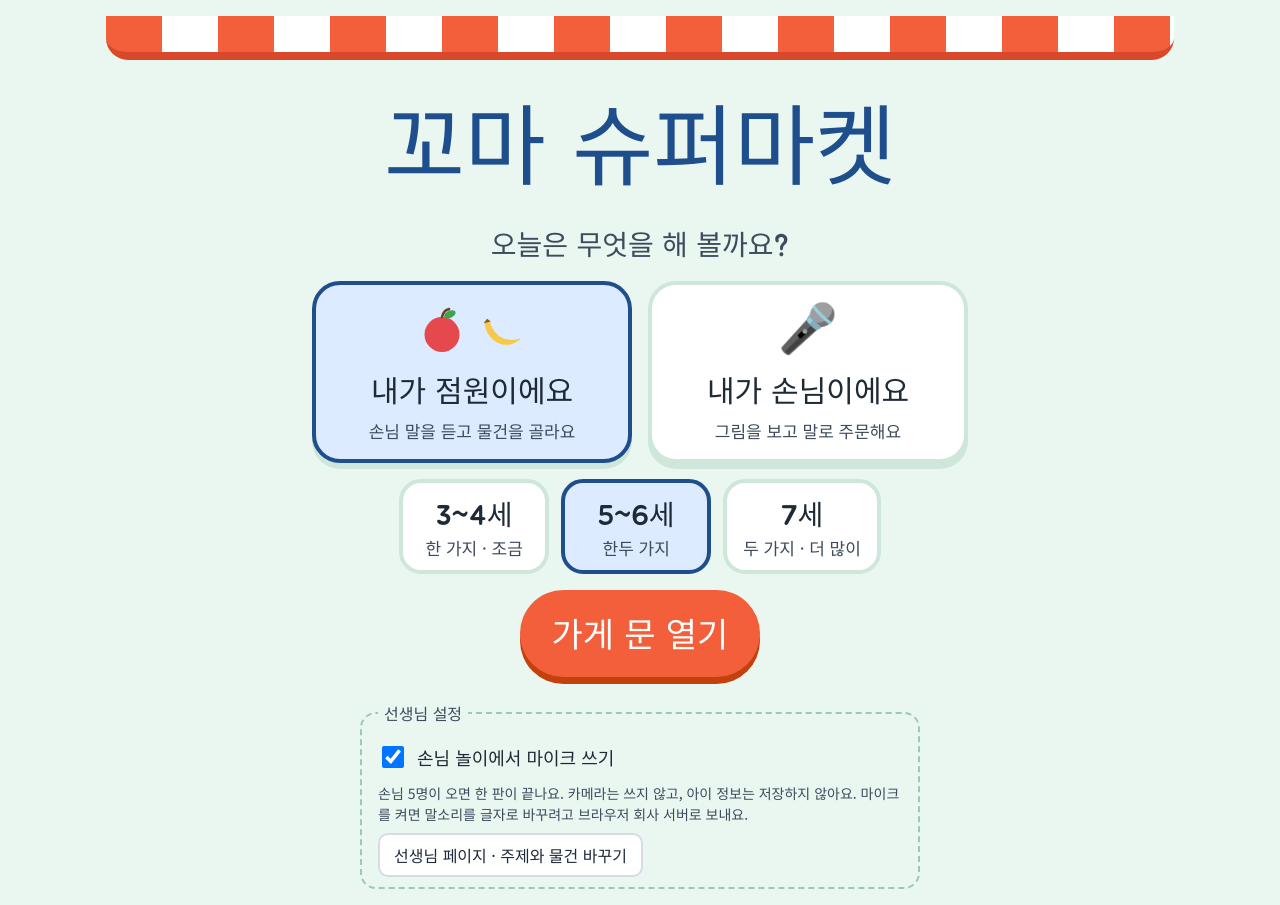
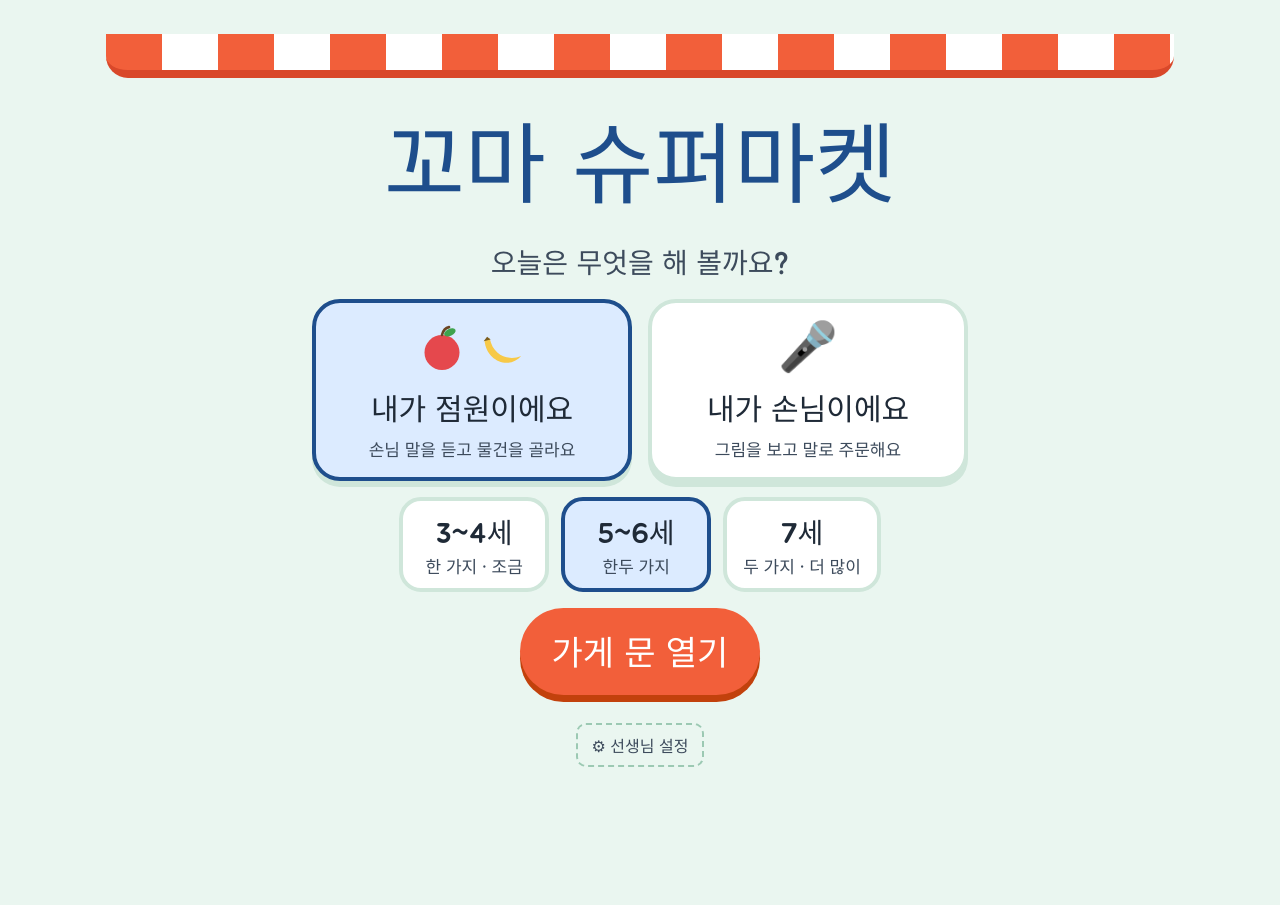
Before and after one commit to dohee12/kids-shop, a React (Vite) app: page / in a window 1280 px wide. After the commit the page ends 800 px from the top, so only its background shows below. Built offline with nearby package versions, Linux system fonts and the light colour scheme.

Commit message:
feat(kids-shop): 첫 화면 선생님 설정을 버튼 하나로 — 마이크 켜기/끄기는 선생님 페이지 '놀이 설정'으로 옮기고 저장
Co-Authored-By: Claude Opus 5.5 <noreply@anthropic.com>

```diff
--- a/src/App.tsx
+++ b/src/App.tsx
@@ -18,9 +18,9 @@ export default function App({ rng = Math.random, recognizer = browserRecognizer
   const active = preview ?? store;
   const shop = active.shops.find(s => s.id === active.current) ?? active.shops[0];
   const rounds = shop.rounds;
+  const micOn = active.micOn;
   const [mode, setMode] = useState<Mode>('clerk');
   const [age, setAge] = useState<Age>('5');
-  const [micOn, setMicOn] = useState(true);
   // 마이크 안내는 한 번 켜질 때까지 보여 줍니다. 저장하지 않으므로 새로 열면 다시 묻습니다.
   const [micAgreed, setMicAgreed] = useState(false);
   const [screen, setScreen] = useState<Screen>('start');
@@ -70,7 +70,7 @@ export default function App({ rng = Math.random, recognizer = browserRecognizer
           <button type="button" className="t-btn primary" onClick={() => setScreen('teacher')}>선생님 페이지로 돌아가기</button>
         </div>
       )}
-      <Start shop={shop} mode={mode} setMode={setMode} age={age} setAge={setAge} micOn={micOn} setMicOn={setMicOn}
+      <Start shop={shop} mode={mode} setMode={setMode} age={age} setAge={setAge}
         onStart={() => start()} onTeacher={() => setScreen(preview ? 'teacher' : 'gate')} />
     </>
   );
@@ -307,7 +307,7 @@ function CustomerPlay({ top, shop, order, age, last, onNext, recognizer, micOn,
                   ? <button type="button" className="mic on" onClick={stop}><span className="mic-dot" aria-hidden="true" />듣고 있어요…<small>다 말했으면 눌러요</small></button>
                   : <button type="button" className="mic" onClick={() => listen()} disabled={solved}>🎤 눌러서 말하기</button>
               ) : (
-                <p className="no-mic">{micOn ? '이 브라우저는 말을 알아듣지 못해요. Chrome이나 Edge로 열어 주세요.' : '마이크가 꺼져 있어요.'} 아이가 말하면 선생님이 듣고 아래 버튼을 눌러 주세요.</p>
+                <p className="no-mic">{micOn ? '이 브라우저는 말을 알아듣지 못해요. Chrome이나 Edge로 열어 주세요.' : '선생님 설정에서 마이크가 꺼져 있어요.'} 아이가 말하면 선생님이 듣고 아래 버튼을 눌러 주세요.</p>
               )}
               {heard && <p className="heard">내가 한 말: <q>{heard}</q></p>}
             </div>
@@ -324,8 +324,8 @@ function CustomerPlay({ top, shop, order, age, last, onNext, recognizer, micOn,
 
 // ── 첫 화면, 끝 화면 ──
 
-function Start({ shop, mode, setMode, age, setAge, micOn, setMicOn, onStart, onTeacher }: {
-  shop: Shop; mode: Mode; setMode: (m: Mode) => void; age: Age; setAge: (a: Age) => void; micOn: boolean; setMicOn: (v: boolean) => void;
+function Start({ shop, mode, setMode, age, setAge, onStart, onTeacher }: {
+  shop: Shop; mode: Mode; setMode: (m: Mode) => void; age: Age; setAge: (a: Age) => void;
   onStart: () => void; onTeacher: () => void;
 }) {
   const art = shownItems(shop).slice(0, 2);
@@ -354,12 +354,7 @@ function Start({ shop, mode, setMode, age, setAge, micOn, setMicOn, onStart, onT
         ))}
       </div>
       <button type="button" className="big go" onClick={onStart}>가게 문 열기</button>
-      <fieldset className="teacher">
-        <legend>선생님 설정</legend>
-        <label><input type="checkbox" checked={micOn} onChange={e => setMicOn(e.target.checked)} /> 손님 놀이에서 마이크 쓰기</label>
-        <p className="note">손님 {shop.rounds}명이 오면 한 판이 끝나요. 카메라는 쓰지 않고, 아이 정보는 저장하지 않아요. 마이크를 켜면 말소리를 글자로 바꾸려고 브라우저 회사 서버로 보내요.</p>
-        <button type="button" className="t-btn" onClick={onTeacher}>선생님 페이지 · 주제와 물건 바꾸기</button>
-      </fieldset>
+      <button type="button" className="t-btn teacher-entry" onClick={onTeacher}>⚙ 선생님 설정</button>
     </main>
   );
 }
--- a/src/Teacher.tsx
+++ b/src/Teacher.tsx
@@ -47,13 +47,14 @@ const tidy = (shops: Shop[]): Shop[] => shops.map(s => ({
 export default function Teacher({ store, draft: start, onSave, onClose, onPreview }: Props) {
   const [shops, setShops] = useState<Shop[]>(() => copy((start ?? store).shops));
   const [current, setCurrent] = useState((start ?? store).current);
+  const [micOn, setMicOn] = useState((start ?? store).micOn);
   const [note, setNote] = useState('');
   const [picFor, setPicFor] = useState<string | null>(null);
   const [paste, setPaste] = useState('');
   const fileRef = useRef<HTMLInputElement>(null);
 
   const shop = shops.find(s => s.id === current) ?? shops[0];
-  const draft = (): Store => ({ current: shop.id, shops: tidy(shops) });
+  const draft = (): Store => ({ current: shop.id, micOn, shops: tidy(shops) });
   const dirty = JSON.stringify(draft()) !== JSON.stringify(store);
   const problems = shops.flatMap(s => checkShop(s).map(p => (s.id === shop.id ? p : `「${s.name}」 ${p}`)));
   const stop = blocking(problems);
@@ -172,6 +173,15 @@ export default function Teacher({ store, draft: start, onSave, onClose, onPrevie
           <ul>{problems.map(p => <li key={p}>{p}</li>)}</ul>
         </div>
       )}
+
+      <section className="t-card" aria-labelledby="t-play">
+        <h2 id="t-play">놀이 설정 <small>모든 주제에 똑같이 쓰여요</small></h2>
+        <label className="t-check big-check">
+          <input type="checkbox" checked={micOn} onChange={e => { setMicOn(e.target.checked); setNote(''); }} />
+          손님 놀이에서 마이크 쓰기
+        </label>
+        <p className="t-help">마이크를 켜면 말소리를 글자로 바꾸려고 브라우저 회사 서버(Google·Microsoft)로 소리가 보내져요. 이 앱은 소리와 글자를 저장하지 않아요. 끄면 아이가 말하고 선생님이 듣고 "선생님: 잘 말했어요"를 눌러 진행해요. 카메라는 쓰지 않아요.</p>
+      </section>
 
       <section className="t-card" aria-labelledby="t-themes">
         <h2 id="t-themes">놀이 주제 <small>누른 주제로 아이들이 놀아요</small></h2>
--- a/src/shop.ts
+++ b/src/shop.ts
@@ -7,10 +7,11 @@ import { BUILTIN, PIC_BY_NAME } from './themes';
 export const STORE_KEY = 'kids-shop:v1';
 export const LIMITS = { items: 40, aisles: 3, name: 20, greeting: 80, aliases: 8, photo: 200_000 } as const;
 
-export type Store = { current: string; shops: Shop[] };
+/** micOn: 손님 놀이에서 마이크 쓰기 (선생님 설정) */
+export type Store = { current: string; micOn: boolean; shops: Shop[] };
 
 const copy = <T,>(v: T): T => JSON.parse(JSON.stringify(v));
-export const defaultStore = (): Store => ({ current: 'super', shops: copy(BUILTIN) });
+export const defaultStore = (): Store => ({ current: 'super', micOn: true, shops: copy(BUILTIN) });
 
 function storage(): Storage | null {
   try { return window.localStorage; } catch { return null; }
@@ -21,12 +22,12 @@ export function loadStore(): Store {
   try {
     const raw = storage()?.getItem(STORE_KEY);
     if (!raw) return defaultStore();
-    const data = JSON.parse(raw) as { current?: unknown; shops?: unknown };
+    const data = JSON.parse(raw) as { current?: unknown; micOn?: unknown; shops?: unknown };
     const shops = (Array.isArray(data.shops) ? data.shops : []).map(sanitizeShop).filter((s): s is Shop => s !== null);
     // 나중에 기본 주제가 늘어나면 뒤에 붙여 줍니다.
     for (const b of BUILTIN) if (!shops.some(s => s.id === b.id)) shops.push(copy(b));
     const current = shops.some(s => s.id === data.current) ? (data.current as string) : shops[0].id;
-    return { current, shops };
+    return { current, micOn: data.micOn !== false, shops };
   } catch {
     return defaultStore();
   }
--- a/src/styles.css
+++ b/src/styles.css
@@ -199,3 +199,6 @@ main { max-width: 1100px; margin: 0 auto; min-height: 100dvh; padding: 16px; dis
   .t-sep { display: none; }
   .t-field.small { flex: 1 1 90px; }
 }
+
+.teacher-entry { margin-top: 12px; color: var(--soft); background: transparent; border-style: dashed; border-color: #9CC9B3; }
+.big-check { font-size: 17px; font-weight: 700; }
```
Also changed, not shown: 2 other files (tests, documents, lock files or other folders).
